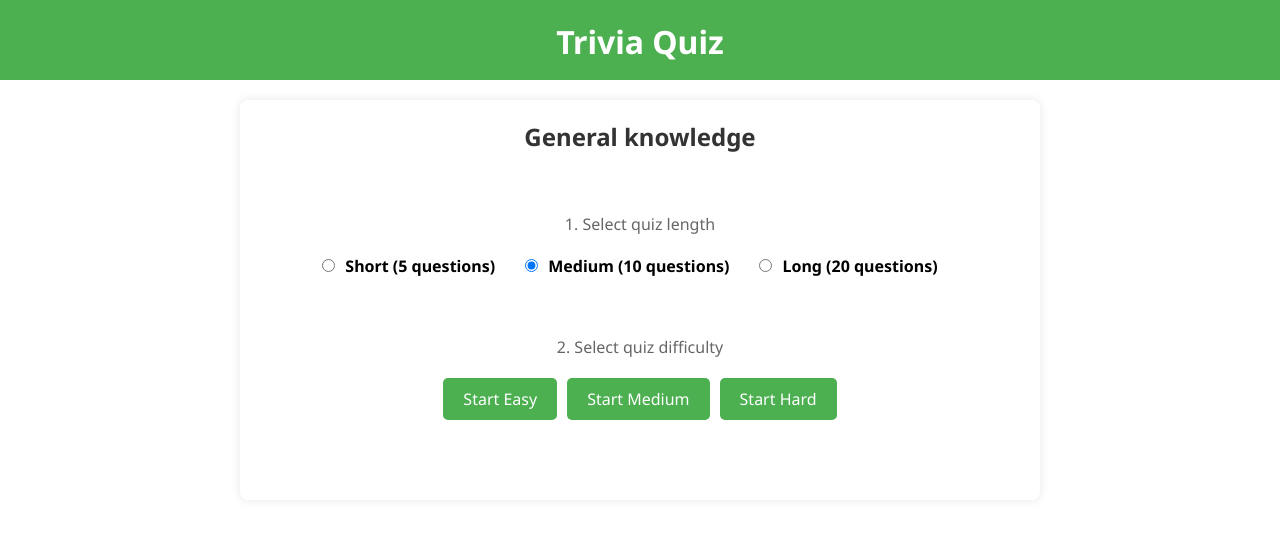
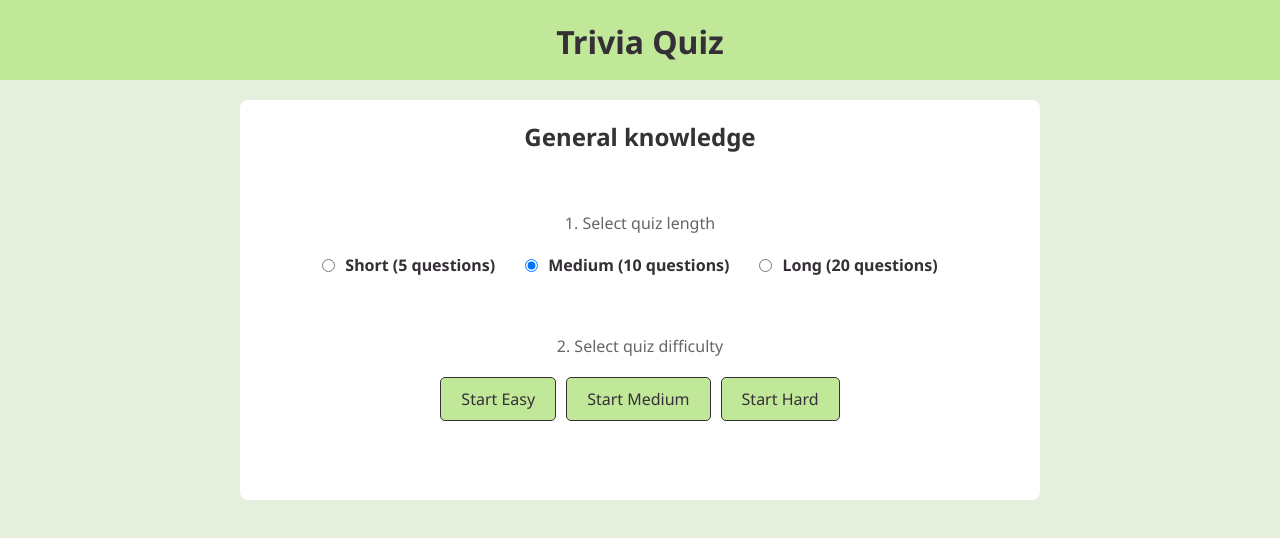
Before and after one commit to t0mc0llins/trivia-vue, a Vue app: page / in a window 1280 px wide. Shown: the top 538 px of the page. Built offline with nearby package versions, Linux system fonts and the light colour scheme.

Commit message:
Change colorscheme

```diff
--- a/src/App.vue
+++ b/src/App.vue
@@ -18,15 +18,19 @@ import { handleResetQuiz } from '@/services/trivia'
   padding: 0;
   box-sizing: border-box;
   font-family: 'Noto Sans', sans-serif;
+  color: #352f36;
+}
+
+html {
+  background-color: #e6f0dc;
 }
 
 main {
   max-width: 800px;
   margin: 20px auto;
   padding: 20px;
-  background-color: #fff;
+  background-color: white;
   border-radius: 8px;
-  box-shadow: 0 0 10px rgba(0, 0, 0, 0.1);
   text-align: center;
   min-height: 400px;
   display: flex;
@@ -35,12 +39,12 @@ main {
     min-height: auto;
     margin: 0;
     height: calc(100vh - 80px);
+    border-radius: 0;
   }
 }
 
 header {
-  background-color: #4caf50;
-  color: white;
+  background-color: #c1e899;
   padding: 20px;
   text-align: center;
   height: 80px;
--- a/src/components/QuizCompleted.vue
+++ b/src/components/QuizCompleted.vue
@@ -38,7 +38,7 @@ const { quizScore, quizLength, handleResetQuiz } = defineProps<{
 
 .secondaryButton {
   border: 1px solid gray;
-  background-color: white;
+  background-color: #e6f0dc;
   padding: 10px 20px;
   font-size: 1em;
   cursor: pointer;
@@ -47,6 +47,6 @@ const { quizScore, quizLength, handleResetQuiz } = defineProps<{
 }
 
 .secondaryButton:hover {
-  background-color: #f1f1f1;
+  background-color: #c1e899;
 }
 </style>
--- a/src/components/QuizQuestion.vue
+++ b/src/components/QuizQuestion.vue
@@ -63,7 +63,7 @@ const parseHtml = (str: string) => {
 }
 
 .primaryButton {
-  border: none;
+  border: 1px solid #55883b;
   padding: 10px 20px;
   font-size: 1em;
   cursor: pointer;
@@ -71,12 +71,12 @@ const parseHtml = (str: string) => {
   width: 100%;
   height: 100%;
   transition: background-color 0.3s ease;
-  color: white;
-  background-color: #4caf50;
+  background-color: #c1e899;
 }
 
 .primaryButton:hover {
-  background-color: #388e3c;
+  background-color: #55883b;
+  color: #e6f0dc;
 }
 
 @media screen and (max-width: 600px) {
--- a/src/views/HomeView.vue
+++ b/src/views/HomeView.vue
@@ -132,18 +132,18 @@ const handleSelectDifficulty = async (difficulty: QuizDifficulty, quizLength: nu
 }
 
 .primaryButton {
-  border: none;
+  border: 1px solid #352f36;
   padding: 10px 20px;
   font-size: 1em;
   cursor: pointer;
   border-radius: 5px;
   transition: background-color 0.3s ease;
-  color: white;
-  background-color: #4caf50;
+  background-color: #c1e899;
 }
 
 .primaryButton:hover {
-  background-color: #388e3c;
+  background-color: #55883b;
+  color: #e6f0dc;
 }
 
 @media screen and (max-width: 600px) {
--- a/src/views/QuizView.vue
+++ b/src/views/QuizView.vue
@@ -95,7 +95,7 @@ const shuffledAnswers = computed(() => {
 
 .secondaryButton {
   border: 1px solid gray;
-  background-color: white;
+  background-color: #e6f0dc;
   padding: 10px 20px;
   font-size: 1em;
   cursor: pointer;
@@ -104,6 +104,6 @@ const shuffledAnswers = computed(() => {
 }
 
 .secondaryButton:hover {
-  background-color: #f1f1f1;
+  background-color: #c1e899;
 }
 </style>
```
